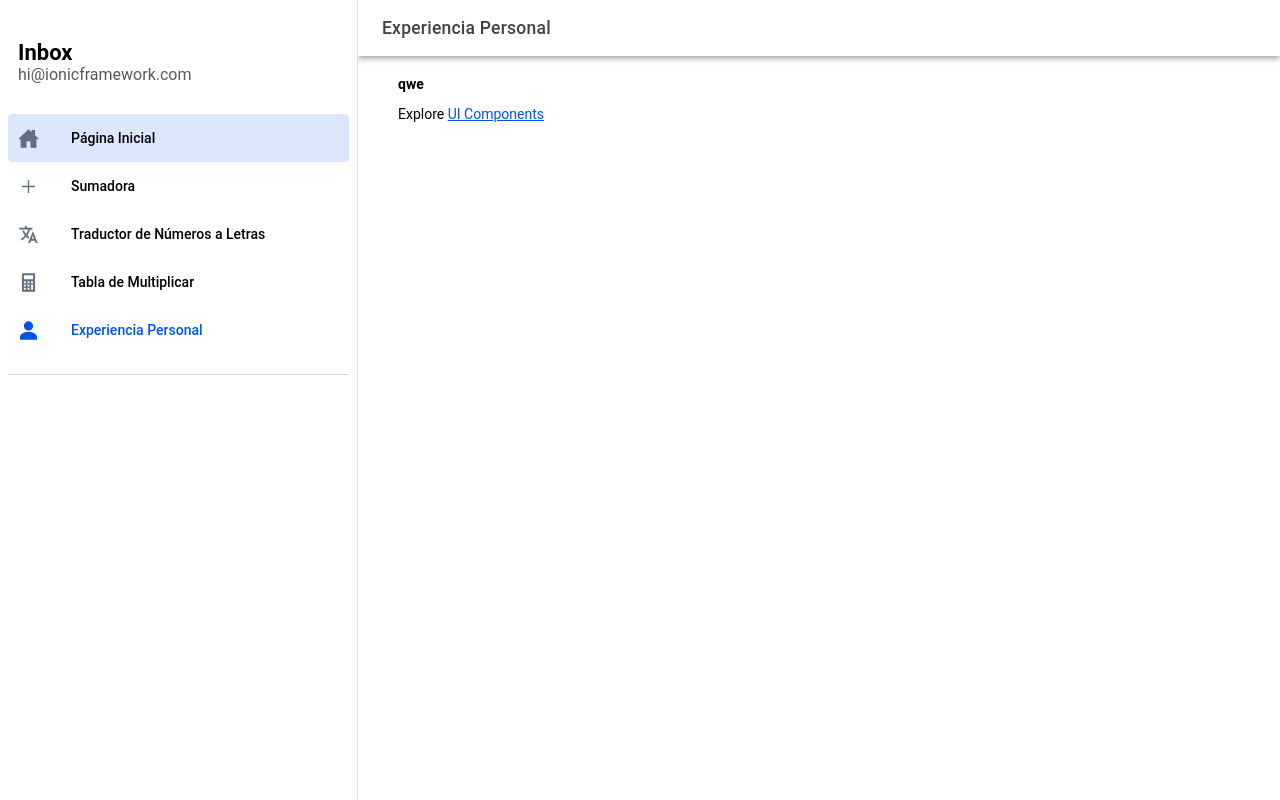
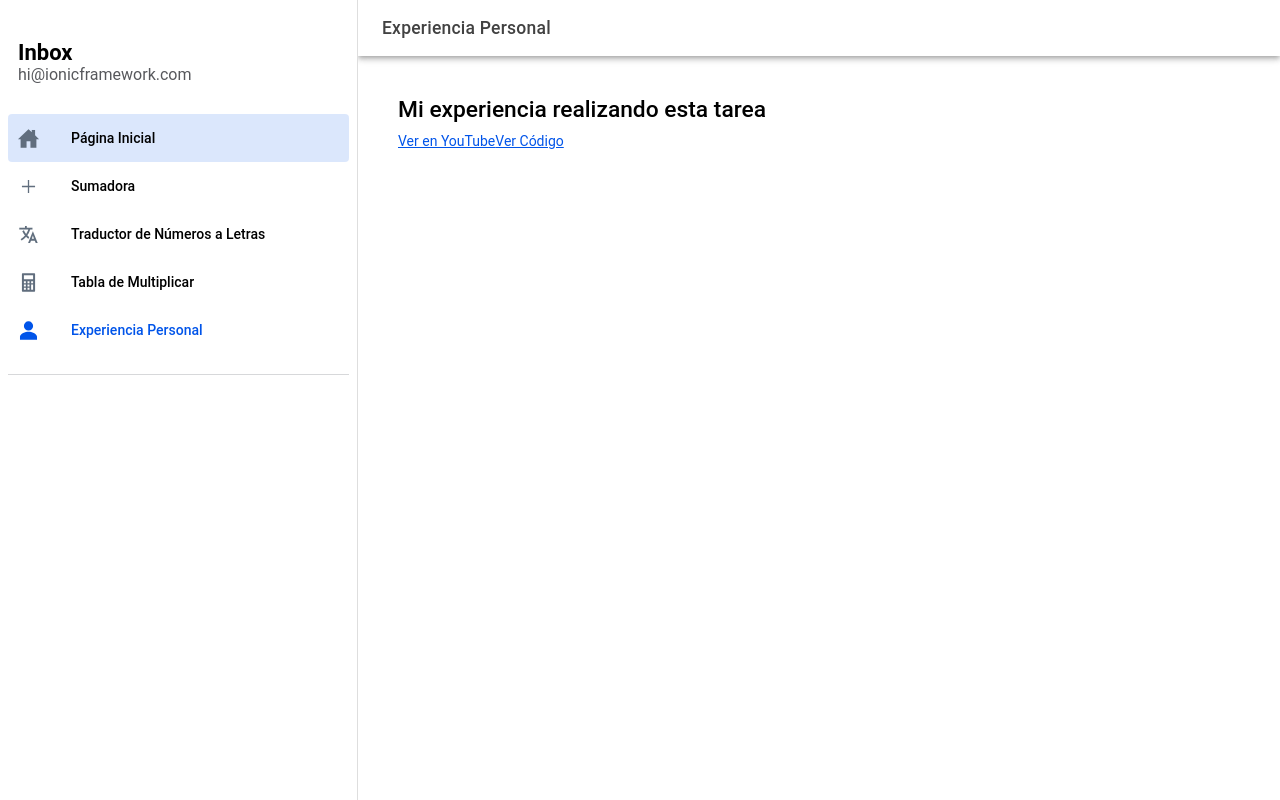
Before and after one commit to Adrydevmateo/tarea-3, a React (Vite) app: page /tarea3 in a window 1280 px wide. Both pictures are taken after a click on the element "Experiencia Personal". Built offline with nearby package versions, Linux system fonts and the light colour scheme.

Commit message:
Added experience logic

```diff
--- a/src/pages/experience/Experience.tsx
+++ b/src/pages/experience/Experience.tsx
@@ -29,18 +29,14 @@ export default function Experience() {
 						<IonTitle size="large">Experiencia Personal</IonTitle>
 					</IonToolbar>
 				</IonHeader>
-				<div className="page_container">
-					<strong>qwe</strong>
-					<p>
-						Explore{" "}
-						<a
-							target="_blank"
-							rel="noopener noreferrer"
-							href="https://ionicframework.com/docs/components"
-						>
-							UI Components
-						</a>
-					</p>
+				<div className="page_container" id="experience-page">
+					<h1>Mi experiencia realizando esta tarea</h1>
+					<a href="/" rel="noreferrer">
+						Ver en YouTube
+					</a>
+					<a href="/" rel="noreferrer">
+						Ver Código
+					</a>
 				</div>
 			</IonContent>
 		</IonPage>
```
